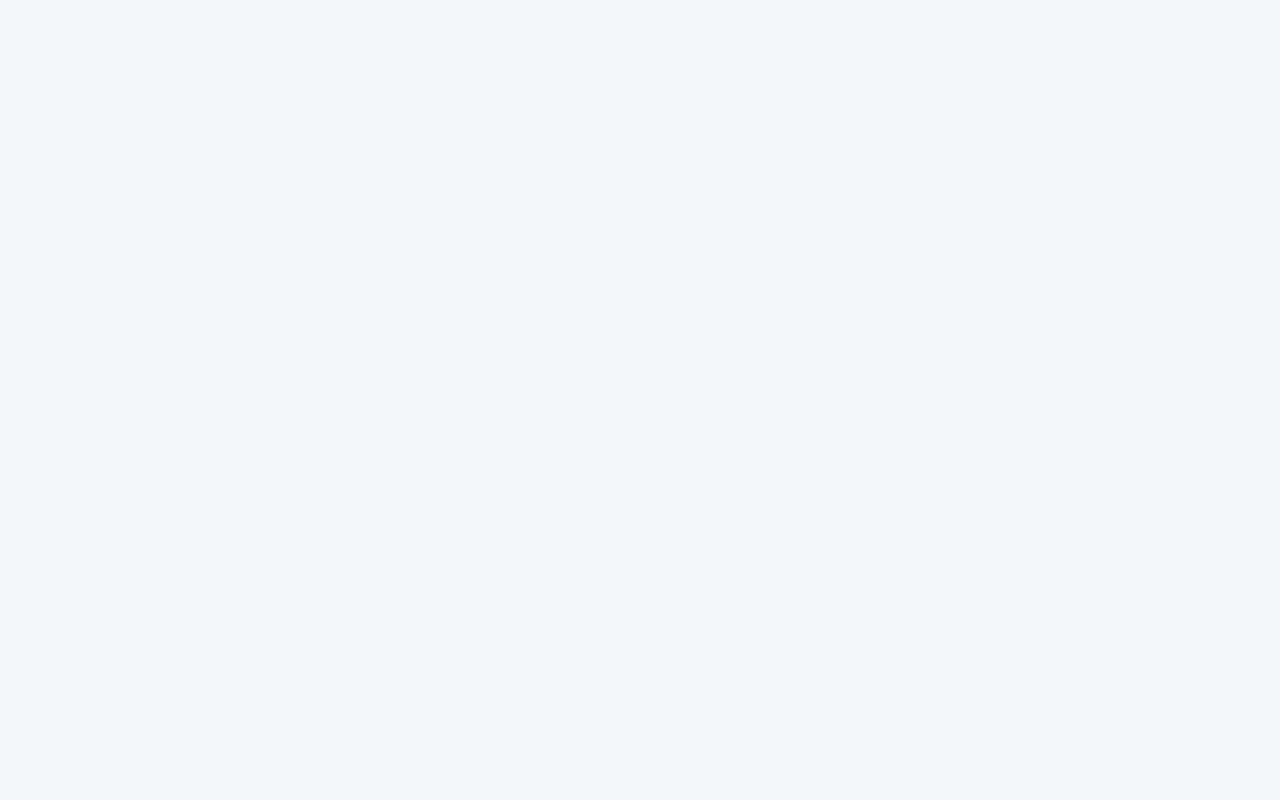
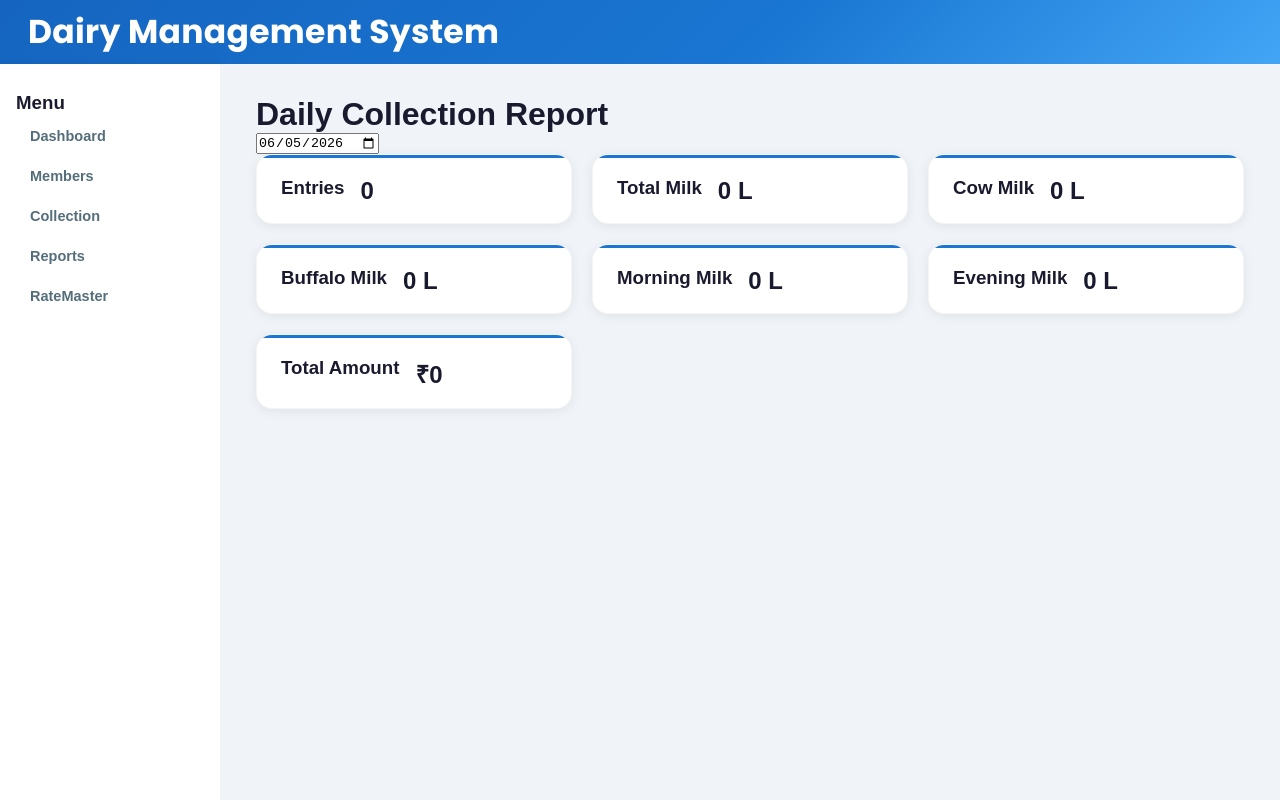
Before and after one commit to pranavgouraje-alt/dairy-management-system, a React app in the folder frontend/: page /daily-report in a window 1280 px wide. Before the commit this address had no page. Built offline with nearby package versions, Linux system fonts and the light colour scheme; the HTML template or start-up script is replaced by a standard one.

Commit message:
Created a Daily Summary report and Collection summary report

```diff
--- a/frontend/src/App.jsx
+++ b/frontend/src/App.jsx
@@ -2,6 +2,7 @@ import AppRoutes from "./routes/AppRoutes";
 
 function App() {
   return <AppRoutes />;
+
 }
 
 export default App;
--- a/frontend/src/pages/Collection.jsx
+++ b/frontend/src/pages/Collection.jsx
@@ -34,6 +34,33 @@ function Collection() {
 
   const [editIndex, setEditIndex] =
     useState(null);
+
+ /* const [selectedDate, setSelectedDate] =
+    useState(
+      new Date()
+        .toISOString()
+        .split("T")[0]
+    );
+
+  const [selectedSession, setSelectedSession] =
+    useState("Morning");*/
+
+  const filteredCollections =
+    collections.filter(
+      (collection) =>
+
+        collection.collectionDate ===
+        collectionData.collectionDate &&
+
+        collection.session ===
+        collectionData.session &&
+
+        collection.memberName
+          .toLowerCase()
+          .includes(
+            search.toLowerCase()
+          )
+    );
 
   useEffect(() => {
 
@@ -366,16 +393,6 @@ function Collection() {
 
 
 
-  const filteredCollections =
-    collections.filter(
-      (collection) =>
-        collection.memberName
-          .toLowerCase()
-          .includes(
-            search.toLowerCase()
-          )
-    );
-
   return (
 
     <MainLayout>
@@ -475,6 +492,7 @@ function Collection() {
         </button>
 
       </div>
+      <hr />
 
       <hr />
 
--- /dev/null
+++ b/frontend/src/pages/CollectionRegister.jsx
@@ -0,0 +1,136 @@
+import { useState, useEffect } from "react";
+import MainLayout from "../layouts/MainLayout";
+
+function CollectionRegister() {
+
+  const [collections, setCollections] =
+    useState([]);
+
+  const [reportDate, setReportDate] =
+    useState(
+      new Date()
+        .toISOString()
+        .split("T")[0]
+    );
+
+  useEffect(() => {
+
+    const savedCollections =
+      localStorage.getItem(
+        "collections"
+      );
+
+    if (savedCollections) {
+
+      setCollections(
+        JSON.parse(savedCollections)
+      );
+
+    }
+
+  }, []);
+
+  const filteredCollections =
+    collections.filter(
+      (collection) =>
+        collection.collectionDate ===
+        reportDate
+    );
+
+  return (
+
+    <MainLayout>
+
+      <h1>
+        Collection Register
+      </h1>
+
+      <input
+        type="date"
+        value={reportDate}
+        onChange={(e) =>
+          setReportDate(
+            e.target.value
+          )
+        }
+      />
+
+      <table className="member-table">
+
+        <thead>
+
+          <tr>
+
+            <th>ID</th>
+            <th>Name</th>
+            <th>Milk Type</th>
+            <th>Session</th>
+            <th>Qty</th>
+            <th>Fat</th>
+            <th>SNF</th>
+            <th>Rate</th>
+            <th>Amount</th>
+
+          </tr>
+
+        </thead>
+
+        <tbody>
+
+          {filteredCollections.map(
+            (collection, index) => (
+
+              <tr key={index}>
+
+                <td>
+                  {collection.memberId}
+                </td>
+
+                <td>
+                  {collection.memberName}
+                </td>
+
+                <td>
+                  {collection.milkType}
+                </td>
+
+                <td>
+                  {collection.session}
+                </td>
+
+                <td>
+                  {collection.quantity}
+                </td>
+
+                <td>
+                  {collection.fat}
+                </td>
+
+                <td>
+                  {collection.snf}
+                </td>
+
+                <td>
+                  {collection.rate}
+                </td>
+
+                <td>
+                  ₹{collection.amount}
+                </td>
+
+              </tr>
+
+            )
+          )}
+
+        </tbody>
+
+      </table>
+
+    </MainLayout>
+
+  );
+
+}
+
+export default CollectionRegister;
--- /dev/null
+++ b/frontend/src/pages/DailyReport.jsx
@@ -0,0 +1,180 @@
+import { useState, useEffect } from "react";
+import MainLayout from "../layouts/MainLayout";
+
+function DailyReport() {
+
+  const [collections, setCollections] =
+    useState([]);
+
+  const [reportDate, setReportDate] =
+    useState(
+      new Date()
+        .toISOString()
+        .split("T")[0]
+    );
+
+  useEffect(() => {
+
+    const savedCollections =
+      localStorage.getItem(
+        "collections"
+      );
+
+    if (savedCollections) {
+
+      setCollections(
+        JSON.parse(savedCollections)
+      );
+
+    }
+
+  }, []);
+
+  const dailyCollections =
+    collections.filter(
+      (collection) =>
+        collection.collectionDate ===
+        reportDate
+    );
+
+  const totalEntries =
+    dailyCollections.length;
+
+  const totalMilk =
+    dailyCollections.reduce(
+      (total, collection) =>
+        total +
+        Number(collection.quantity),
+      0
+    );
+
+  const totalAmount =
+    dailyCollections.reduce(
+      (total, collection) =>
+        total +
+        Number(collection.amount),
+      0
+    );
+
+  const cowMilk =
+    dailyCollections
+      .filter(
+        (collection) =>
+          collection.milkType ===
+          "Cow"
+      )
+      .reduce(
+        (total, collection) =>
+          total +
+          Number(collection.quantity),
+        0
+      );
+
+  const buffaloMilk =
+    dailyCollections
+      .filter(
+        (collection) =>
+          collection.milkType ===
+          "Buffalo"
+      )
+      .reduce(
+        (total, collection) =>
+          total +
+          Number(collection.quantity),
+        0
+      );
+
+  const morningMilk =
+    dailyCollections
+      .filter(
+        (collection) =>
+          collection.session ===
+          "Morning"
+      )
+      .reduce(
+        (total, collection) =>
+          total +
+          Number(collection.quantity),
+        0
+      );
+
+  const eveningMilk =
+    dailyCollections
+      .filter(
+        (collection) =>
+          collection.session ===
+          "Evening"
+      )
+      .reduce(
+        (total, collection) =>
+          total +
+          Number(collection.quantity),
+        0
+      );
+
+  return (
+
+    <MainLayout>
+
+      <h1>
+        Daily Collection Report
+      </h1>
+
+      <input
+        type="date"
+        value={reportDate}
+        onChange={(e) =>
+          setReportDate(
+            e.target.value
+          )
+        }
+      />
+
+      <div
+        className="dashboard-cards"
+      >
+
+        <div className="card">
+          <h3>Entries</h3>
+          <h2>{totalEntries}</h2>
+        </div>
+
+        <div className="card">
+          <h3>Total Milk</h3>
+          <h2>{totalMilk} L</h2>
+        </div>
+
+        <div className="card">
+          <h3>Cow Milk</h3>
+          <h2>{cowMilk} L</h2>
+        </div>
+
+        <div className="card">
+          <h3>Buffalo Milk</h3>
+          <h2>{buffaloMilk} L</h2>
+        </div>
+
+        <div className="card">
+          <h3>Morning Milk</h3>
+          <h2>{morningMilk} L</h2>
+        </div>
+
+        <div className="card">
+          <h3>Evening Milk</h3>
+          <h2>{eveningMilk} L</h2>
+        </div>
+
+        <div className="card">
+          <h3>Total Amount</h3>
+          <h2>₹{totalAmount}</h2>
+        </div>
+
+      </div>
+
+    </MainLayout>
+
+  );
+
+}
+
+export default DailyReport;
--- a/frontend/src/pages/Reports.jsx
+++ b/frontend/src/pages/Reports.jsx
@@ -1,11 +1,84 @@
 import MainLayout from "../layouts/MainLayout";
+import { Link } from "react-router-dom";
 
 function Reports() {
+
   return (
+
     <MainLayout>
-      <h1>Reports Page</h1>
+
+      <h1>
+        Reports Dashboard
+      </h1>
+
+      <div className="reports-grid">
+
+        <Link
+          to="/daily-report"
+          className="report-link"
+        >
+          <div className="report-card">
+            <h3>📅 Daily Collection</h3>
+            <p>
+              View date-wise collection summary
+            </p>
+          </div>
+        </Link>
+
+        <Link
+          to="/collection-register"
+          className="report-link"
+        >
+          <div className="report-card">
+            <h3>📖 Collection Register</h3>
+            <p>
+              View all collection entries
+            </p>
+          </div>
+        </Link>
+
+        <Link
+          to="/member-ledger"
+          className="report-link"
+        >
+          <div className="report-card">
+            <h3>👤 Member Ledger</h3>
+            <p>
+              Member wise milk statement
+            </p>
+          </div>
+        </Link>
+
+        <Link
+          to="/milk-summary"
+          className="report-link"
+        >
+          <div className="report-card">
+            <h3>🥛 Milk Summary</h3>
+            <p>
+              Cow and Buffalo milk totals
+            </p>
+          </div>
+        </Link>
+
+        <Link
+          to="/fat-snf-report"
+          className="report-link"
+        >
+          <div className="report-card">
+            <h3>📊 Fat & SNF Report</h3>
+            <p>
+              Quality analysis report
+            </p>
+          </div>
+        </Link>
+
+      </div>
+
     </MainLayout>
+
   );
+
 }
 
 export default Reports;
--- a/frontend/src/routes/AppRoutes.jsx
+++ b/frontend/src/routes/AppRoutes.jsx
@@ -5,6 +5,8 @@ import Members from "../pages/Members";
 import Collection from "../pages/Collection";
 import Reports from "../pages/Reports";
 import RateMaster from "../pages/RateMaster";
+import DailyReport from "../pages/DailyReport";
+import CollectionRegister from "../pages/CollectionRegister";
 
 function AppRoutes() {
   return (
@@ -13,7 +15,11 @@ function AppRoutes() {
       <Route path="/members" element={<Members />} />
       <Route path="/collection" element={<Collection />} />
       <Route path="/reports" element={<Reports />} />
-       <Route path="/ratemaster" element={<RateMaster />} />
+      <Route path="/ratemaster" element={<RateMaster />} />
+      <Route path="/daily-report" element={<DailyReport />} />
+      <Route path="/collection-register" element={<CollectionRegister />}/>
+
+
     </Routes>
   );
 }
--- a/frontend/src/styles/Layout.css
+++ b/frontend/src/styles/Layout.css
@@ -371,3 +371,33 @@ body {
 @media (max-width: 480px) {
   .dashboard-cards { grid-template-columns: 1fr; }
 }
+.reports-grid{
+  display:grid;
+  grid-template-columns:
+  repeat(auto-fit,minmax(280px,1fr));
+  gap:20px;
+  margin-top:25px;
+}
+
+.report-card{
+  background:white;
+  padding:25px;
+  border-radius:16px;
+  box-shadow:
+  0 4px 15px rgba(0,0,0,0.08);
+
+  transition:0.3s;
+}
+
+.report-card:hover{
+  transform:translateY(-5px);
+}
+
+.report-card h3{
+  margin-bottom:10px;
+  color:#1976d2;
+}
+
+.report-card p{
+  color:#666;
+}
```
Also changed, not shown: frontend/src/pages/FatSNFReport.jsx (added), frontend/src/pages/MemberLedger.jsx (added), frontend/src/pages/MilkSummary.jsx (added).
